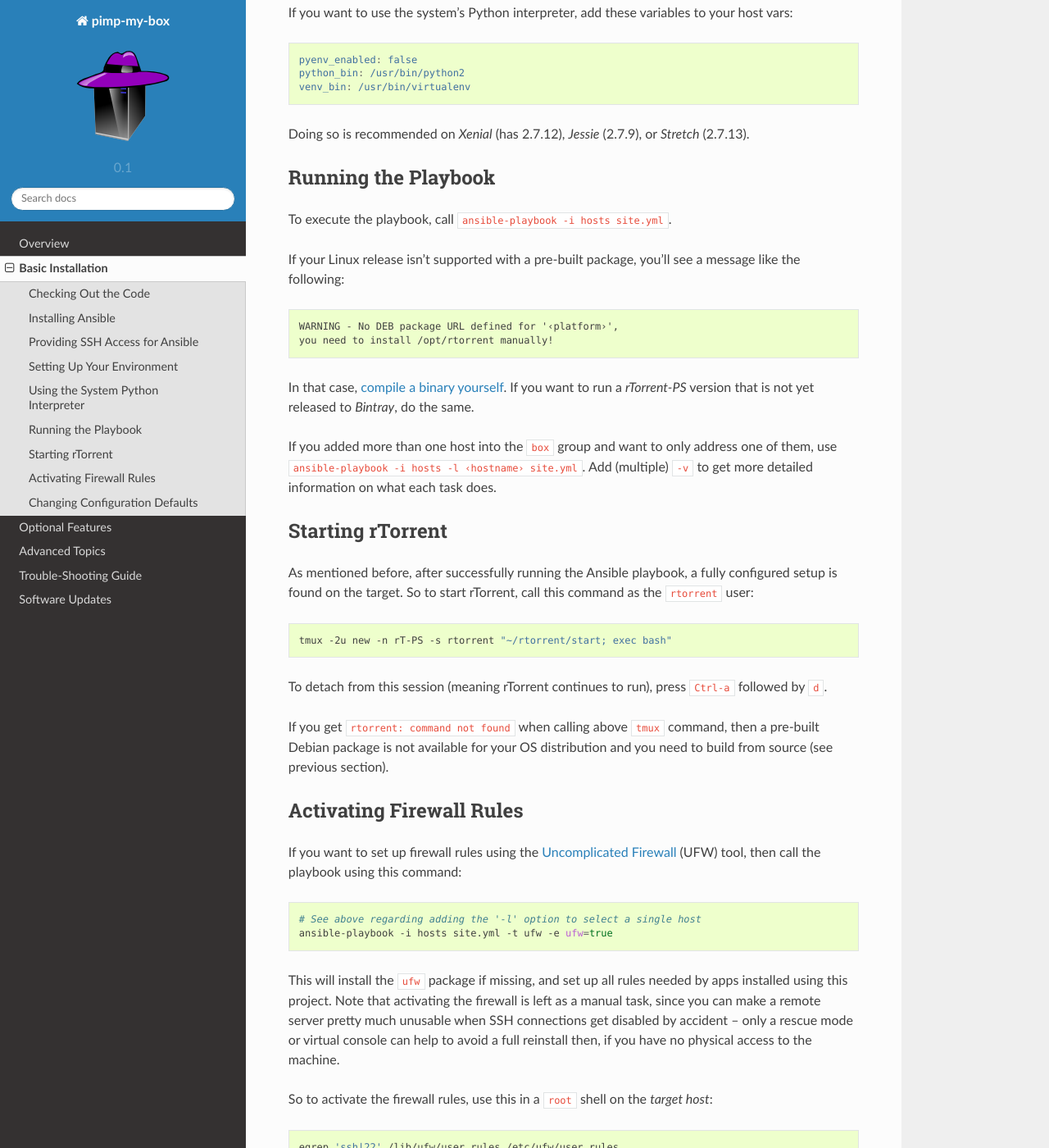
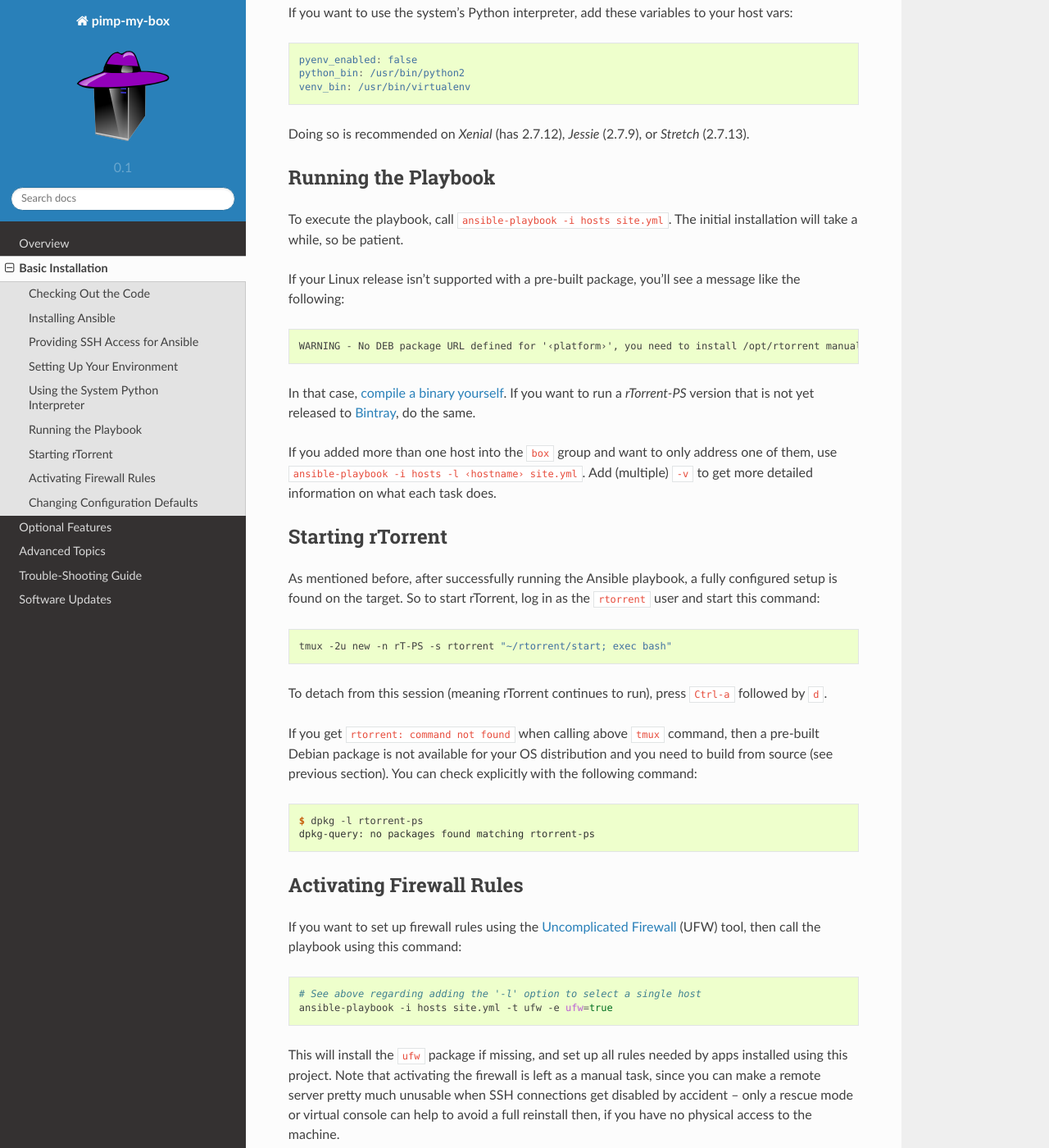
Before and after one commit to pyroscope/pimp-my-box, a Sphinx documentation site: the page built from docs/setup.rst, in a window 1280 px wide and 1400 px high, scrolled down 3686 px. Shown: the whole window at 82% size. Built offline with Sphinx 7.4.7 and the Read the Docs theme 2.0.0, drawn with Linux system fonts in a browser that asks for light colours; some of the changed text lies outside the part shown.

Commit message:
docs: minor fixes, mostly linking

```diff
--- a/docs/setup.rst
+++ b/docs/setup.rst
@@ -221,21 +221,23 @@
 *Jessie* (2.7.9), or *Stretch* (2.7.13).
 
 
+.. _run-ansible:
+
 Running the Playbook
 --------------------
 
 To execute the playbook, call ``ansible-playbook -i hosts site.yml``.
+The initial installation will take a while, so be patient.
 
 If your Linux release isn't supported with a pre-built package, you'll
 see a message like the following:
 
 ::
 
-    WARNING - No DEB package URL defined for '‹platform›',
-    you need to install /opt/rtorrent manually!
+    WARNING - No DEB package URL defined for '‹platform›', you need to install /opt/rtorrent manually!
 
 In that case, `compile a binary yourself`_. If you want to run a
-*rTorrent-PS* version that is not yet released to *Bintray*, do the
+*rTorrent-PS* version that is not yet released to `Bintray`_, do the
 same.
 
 If you added more than one host into the ``box`` group and want to only
@@ -244,14 +246,17 @@
 ``-v`` to get more detailed information on what each task does.
 
 .. _compile a binary yourself: https://github.com/pyroscope/rtorrent-ps/blob/master/docs/DebianInstallFromSource.md#build-rtorrent-and-core-dependencies-from-source
+.. _Bintray: https://bintray.com/pyroscope/rtorrent-ps/rtorrent-ps#files
 
+
+.. _tmux-start:
 
 Starting rTorrent
 -----------------
 
 As mentioned before, after successfully running the Ansible playbook, a
 fully configured setup is found on the target. So to start rTorrent,
-call this command as the ``rtorrent`` user:
+log in as the ``rtorrent`` user and start this command:
 
 .. code-block:: shell
 
@@ -263,6 +268,12 @@
 If you get ``rtorrent: command not found`` when calling above ``tmux``
 command, then a pre-built Debian package is not available for your OS
 distribution and you need to build from source (see previous section).
+You can check explicitly with the following command:
+
+.. code-block:: console
+
+    $ dpkg -l rtorrent-ps
+    dpkg-query: no packages found matching rtorrent-ps
 
 
 Activating Firewall Rules
@@ -342,3 +353,8 @@
     echo >>~/rtorrent/rtorrent.d/.rcignore "disable-control-q.rc"
 
 Then restart rTorrent.
+
+
+See :doc:`options` on how to activate add-ons like ruTorrent,
+and  :doc:`advanced` for more details about the box installation
+and its features.
```
Also changed, not shown: other parts of docs/setup.rst (+1 -1 lines), docs/troubleshooting.rst (+9 -0 lines).
